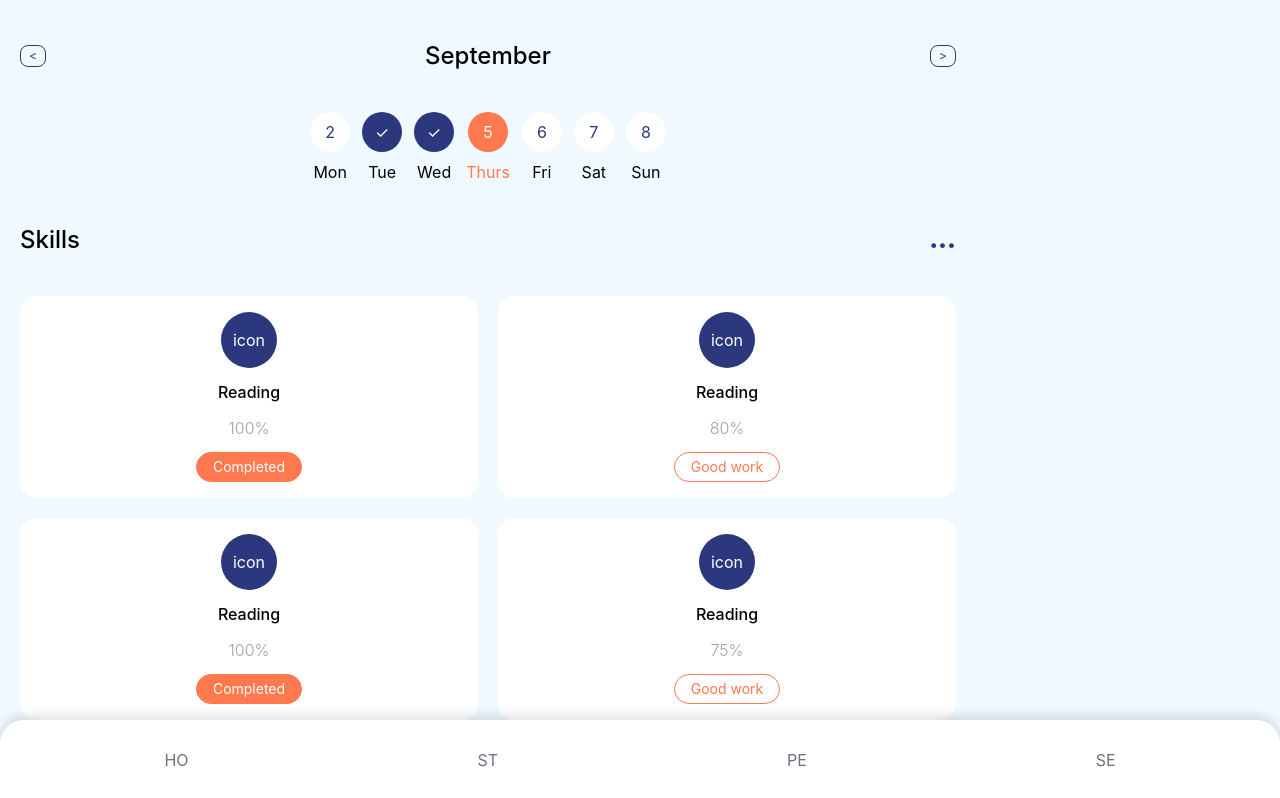
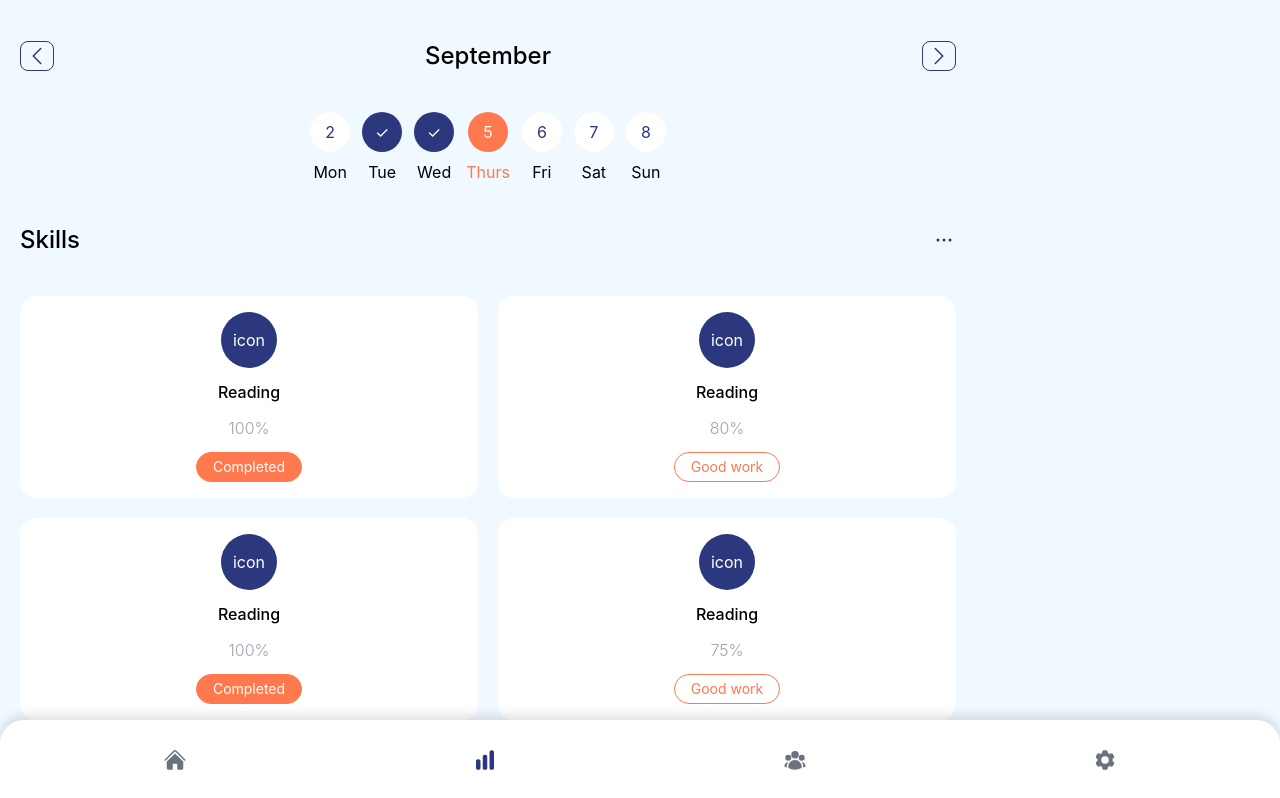
Before and after one commit to N-a-z-a-a/moniepoint-assessment, a React (Vite) app in the folder tech-assessment/: page /stats in a window 1280 px wide. Shown: the top 798 px of the page. Built offline with nearby package versions, Linux system fonts and the light colour scheme.

Commit message:
change icons

```diff
--- a/tech-assessment/index.html
+++ b/tech-assessment/index.html
@@ -4,8 +4,6 @@
     <meta charset="UTF-8" />
     <link rel="icon" type="image/svg+xml" href="/src/assets/favicon.svg" />
     <meta name="viewport" content="width=device-width, initial-scale=1.0" />
-    <!-- <link href="/dist/output.css" rel="stylesheet" /> -->
-    <script src="https://use.fontawesome.com/58d80b1dbd.js"></script>
     <title>English Learning App</title>
   </head>
   <body>
--- a/tech-assessment/package.json
+++ b/tech-assessment/package.json
@@ -9,6 +9,7 @@
     "preview": "vite preview"
   },
   "dependencies": {
+    "@heroicons/react": "^2.0.17",
     "localforage": "^1.10.0",
     "match-sorter": "^6.3.1",
     "react": "^18.2.0",
--- a/tech-assessment/src/components/MenuTab.jsx
+++ b/tech-assessment/src/components/MenuTab.jsx
@@ -1,19 +1,45 @@
-import { Link } from "react-router-dom";
+import { Link, useLocation } from "react-router-dom";
+import {
+  HomeIcon,
+  ChartBarIcon,
+  UserGroupIcon,
+  Cog6ToothIcon,
+} from "@heroicons/react/24/solid";
 
 function MenuTab() {
+  let location = useLocation();
+
   return (
     <div className="flex flex-row justify-around items-center bg-white px-5 py-7 rounded-t-3xl w-full fixed bottom-0 menu-tab">
-      <Link to={`/`} className="text-gray-500">
-        HO
+      <Link
+        to={`/`}
+        className={`${
+          location.pathname === "/" ? "text-main" : "text-gray-500"
+        }`}
+      >
+        <div>
+          <HomeIcon className="h-6 w-6" />
+        </div>
       </Link>
-      <Link to={`/stats`} className="text-gray-500">
-        ST
+      <Link
+        to={`/stats`}
+        className={`${
+          location.pathname === "/stats" ? "text-main" : "text-gray-500"
+        }`}
+      >
+        <div>
+          <ChartBarIcon className="h-6 w-6" />
+        </div>
       </Link>
-      <Link to={`/`} className="text-gray-500">
-        PE
+      <Link to={``} className="text-gray-500">
+        <div>
+          <UserGroupIcon className="h-6 w-6 text-gray-500" />
+        </div>
       </Link>
-      <Link to={`/`} className="text-gray-500">
-        SE
+      <Link to={``} className="text-gray-500">
+        <div>
+          <Cog6ToothIcon className="h-6 w-6 text-gray-500" />
+        </div>
       </Link>
     </div>
   );
--- a/tech-assessment/src/components/NavigationTab.jsx
+++ b/tech-assessment/src/components/NavigationTab.jsx
@@ -3,13 +3,11 @@ function NavigationTab({ title, icon, border }) {
     <div className="flex justify-between items-center flex-row my-5 p-5">
       <h2 className="text-black font-medium text-2xl">{title}</h2>
       {border ? (
-        <div className="text-main border-solid border-main rounded-lg py-0.5 px-2 border text-xs flex justify-center items-center">
+        <div className="border-solid border-main rounded-lg py-0.5 px-1 border">
           {icon}
         </div>
       ) : (
-        <div className="text-main text-2xl font-black flex justify-center items-center">
-          {icon}
-        </div>
+        <div>{icon}</div>
       )}
     </div>
   );
--- a/tech-assessment/src/pages/Homepage.jsx
+++ b/tech-assessment/src/pages/Homepage.jsx
@@ -3,14 +3,23 @@ import MenuTab from "../components/MenuTab";
 import NavigationTab from "../components/NavigationTab";
 import SubjectModule from "../components/SubjectModule";
 import SummaryCard from "../components/SummaryCard";
+import { ChevronRightIcon } from "@heroicons/react/24/outline";
 
 function HomePage() {
   return (
     <div className="container w-full overflow-hidden">
       <SummaryCard />
-      <NavigationTab title="Your lesson" icon=">" border />
+      <NavigationTab
+        title="Your lesson"
+        icon={<ChevronRightIcon className="h-6 w-6 text-main" />}
+        border
+      />
       <SubjectModule />
-      <NavigationTab title="Leaderboard" icon=">" border />
+      <NavigationTab
+        title="Leaderboard"
+        icon={<ChevronRightIcon className="h-6 w-6 text-main" />}
+        border
+      />
       <LeaderboardProfile />
       <MenuTab />
     </div>
--- a/tech-assessment/src/pages/StatsPage.jsx
+++ b/tech-assessment/src/pages/StatsPage.jsx
@@ -1,6 +1,11 @@
 import NavigationTab from "../components/NavigationTab";
 import SubjectProgress from "../components/SubjectProgress";
 import MenuTab from "../components/MenuTab";
+import {
+  ChevronRightIcon,
+  ChevronLeftIcon,
+  EllipsisHorizontalIcon,
+} from "@heroicons/react/24/outline";
 
 function Date() {
   const dates = [
@@ -56,24 +61,24 @@ function Date() {
 }
 
 function StatsPage() {
-  const icon1 = "<";
-  const icon2 = ">";
-
   return (
     <div className="container w-full">
       <div className="flex justify-between items-center flex-row my-5 p-5">
-        <div className="text-main border-solid border-main rounded-lg py-0.5 px-2 border text-xs">
-          {icon1}
+        <div className="border-solid border-main rounded-lg py-0.5 px-1 border">
+          <ChevronLeftIcon className="h-6 w-6 text-main" />
         </div>
         <h2 className="text-black font-medium text-2xl">September</h2>
-        <div className="text-main border-solid border-main rounded-lg py-0.5 px-2 border text-xs">
-          {icon2}
+        <div className="border-solid border-main rounded-lg py-0.5 px-1 border">
+          <ChevronRightIcon className="h-6 w-6 text-main" />
         </div>
       </div>
       <div className="flex flex-row justify-center items-center gap-3 px-5">
         <Date />
       </div>
-      <NavigationTab title="Skills" icon="..." />
+      <NavigationTab
+        title="Skills"
+        icon={<EllipsisHorizontalIcon className="h-6 w-6 text-main" />}
+      />
       <SubjectProgress />
       <MenuTab />
     </div>
```
Also changed, not shown: 1 other file (tests, documents, lock files or other folders).
